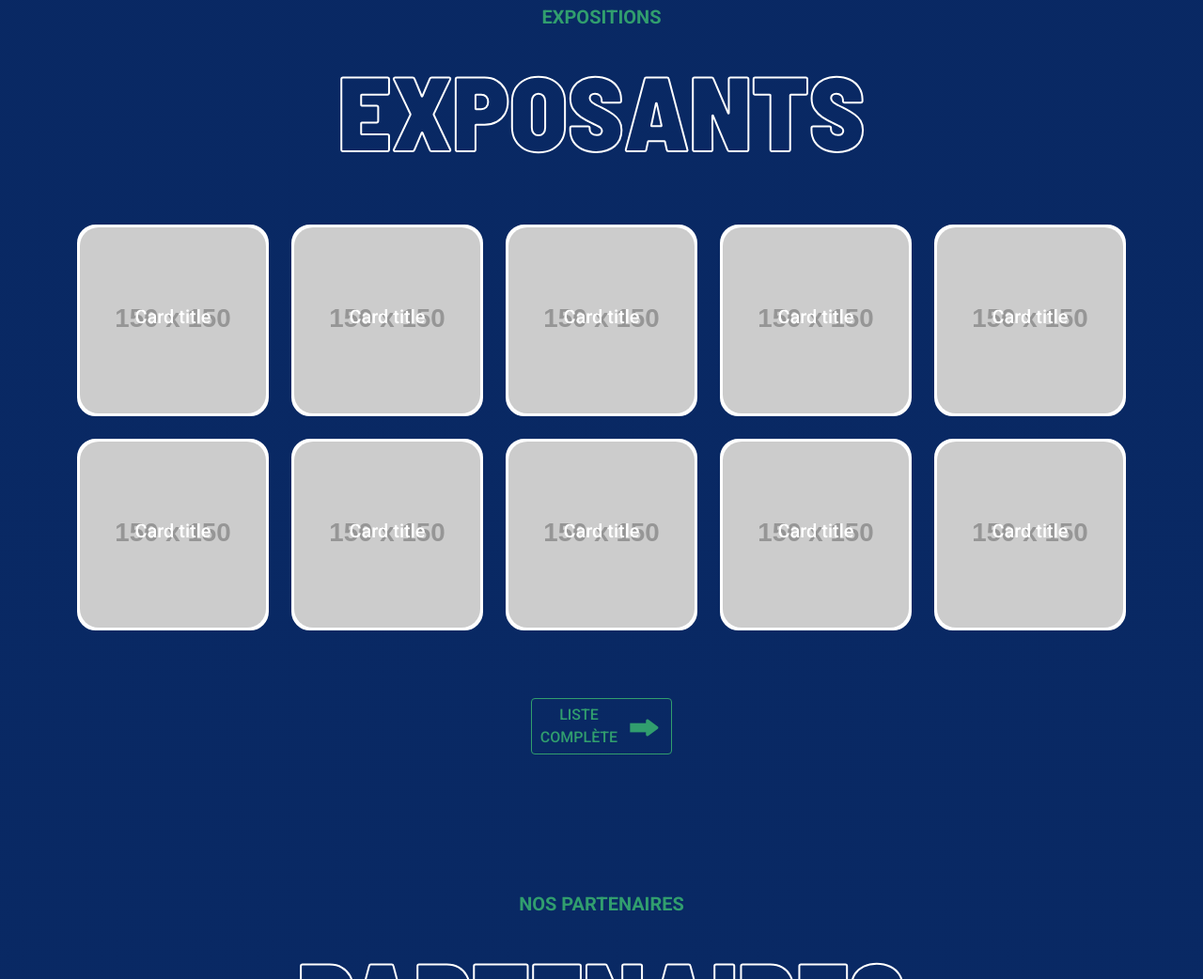
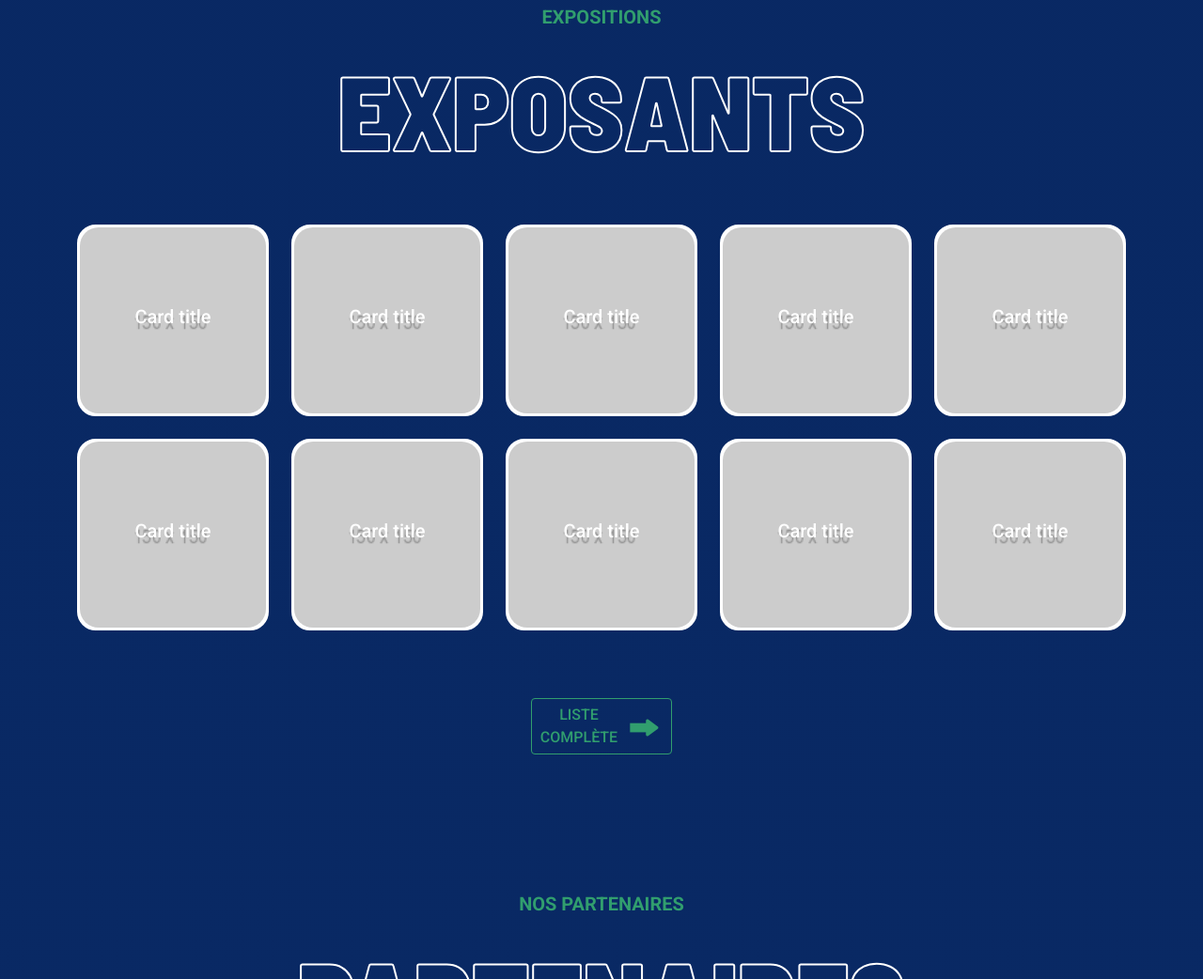
Before and after one commit to khelf/demo, a plain HTML site: page index.html in a window 1280 px wide. Shown: the part 3321-4363 px from the top of the page at 94% size. Drawn offline with Linux system fonts and the light colour scheme; placeholder pictures from the web are drawn by us; files whose address does not match are found by name.

Commit message:
bim modifications index

```diff
--- a/index.html
+++ b/index.html
@@ -287,7 +287,7 @@
                     class="row row-cols-lg-5 row-cols-md-2 row-cols-sm-2 row-cols-2 justify-content-between align-items-center mb-5">
                     <div class="col">
                         <div class="card mb-4">
-                            <img class="card-img img-fluid" src="https://via.placeholder.com/150x150" alt="...">
+                            <img class="card-img img-fluid" src="img/150x150.png" alt="...">
                             <div class="card-img-overlay d-flex justify-content-center align-items-center">
                                 <h5 class="card-title">Card title</h5>
                             </div>
@@ -295,7 +295,7 @@
                     </div>
                     <div class="col">
                         <div class="card mb-4">
-                            <img class="card-img img-fluid" src="https://via.placeholder.com/150x150" alt="...">
+                            <img class="card-img img-fluid" src="img/150x150.png" alt="...">
                             <div class="card-img-overlay d-flex justify-content-center align-items-center">
                                 <h5 class="card-title">Card title</h5>
                             </div>
@@ -303,7 +303,7 @@
                     </div>
                     <div class="col">
                         <div class="card mb-4">
-                            <img class="card-img img-fluid" src="https://via.placeholder.com/150x150" alt="...">
+                            <img class="card-img img-fluid" src="img/150x150.png" alt="...">
                             <div class="card-img-overlay d-flex justify-content-center align-items-center">
                                 <h5 class="card-title">Card title</h5>
                             </div>
@@ -311,7 +311,7 @@
                     </div>
                     <div class="col">
                         <div class="card mb-4">
-                            <img class="card-img img-fluid" src="https://via.placeholder.com/150x150" alt="...">
+                            <img class="card-img img-fluid" src="img/150x150.png" alt="...">
                             <div class="card-img-overlay d-flex justify-content-center align-items-center">
                                 <h5 class="card-title">Card title</h5>
                             </div>
@@ -319,7 +319,7 @@
                     </div>
                     <div class="col">
                         <div class="card mb-4">
-                            <img class="card-img img-fluid" src="https://via.placeholder.com/150x150" alt="...">
+                            <img class="card-img img-fluid" src="img/150x150.png" alt="...">
                             <div class="card-img-overlay d-flex justify-content-center align-items-center">
                                 <h5 class="card-title">Card title</h5>
                             </div>
@@ -327,7 +327,7 @@
                     </div>
                     <div class="col">
                         <div class="card mb-4">
-                            <img class="card-img img-fluid" src="https://via.placeholder.com/150x150" alt="...">
+                            <img class="card-img img-fluid" src="img/150x150.png" alt="...">
                             <div class="card-img-overlay d-flex justify-content-center align-items-center">
                                 <h5 class="card-title">Card title</h5>
                             </div>
@@ -335,7 +335,7 @@
                     </div>
                     <div class="col">
                         <div class="card mb-4">
-                            <img class="card-img img-fluid" src="https://via.placeholder.com/150x150" alt="...">
+                            <img class="card-img img-fluid" src="img/150x150.png" alt="...">
                             <div class="card-img-overlay d-flex justify-content-center align-items-center">
                                 <h5 class="card-title">Card title</h5>
                             </div>
@@ -343,7 +343,7 @@
                     </div>
                     <div class="col">
                         <div class="card mb-4">
-                            <img class="card-img img-fluid" src="https://via.placeholder.com/150x150" alt="...">
+                            <img class="card-img img-fluid" src="img/150x150.png" alt="...">
                             <div class="card-img-overlay d-flex justify-content-center align-items-center">
                                 <h5 class="card-title">Card title</h5>
                             </div>
@@ -351,7 +351,7 @@
                     </div>
                     <div class="col">
                         <div class="card mb-4">
-                            <img class="card-img img-fluid" src="https://via.placeholder.com/150x150" alt="...">
+                            <img class="card-img img-fluid" src="img/150x150.png" alt="...">
                             <div class="card-img-overlay d-flex justify-content-center align-items-center">
                                 <h5 class="card-title">Card title</h5>
                             </div>
@@ -359,7 +359,7 @@
                     </div>
                     <div class="col">
                         <div class="card mb-4">
-                            <img class="card-img img-fluid" src="https://via.placeholder.com/150x150" alt="...">
+                            <img class="card-img img-fluid" src="img/150x150.png" alt="...">
                             <div class="card-img-overlay d-flex justify-content-center align-items-center">
                                 <h5 class="card-title">Card title</h5>
                             </div>
```
